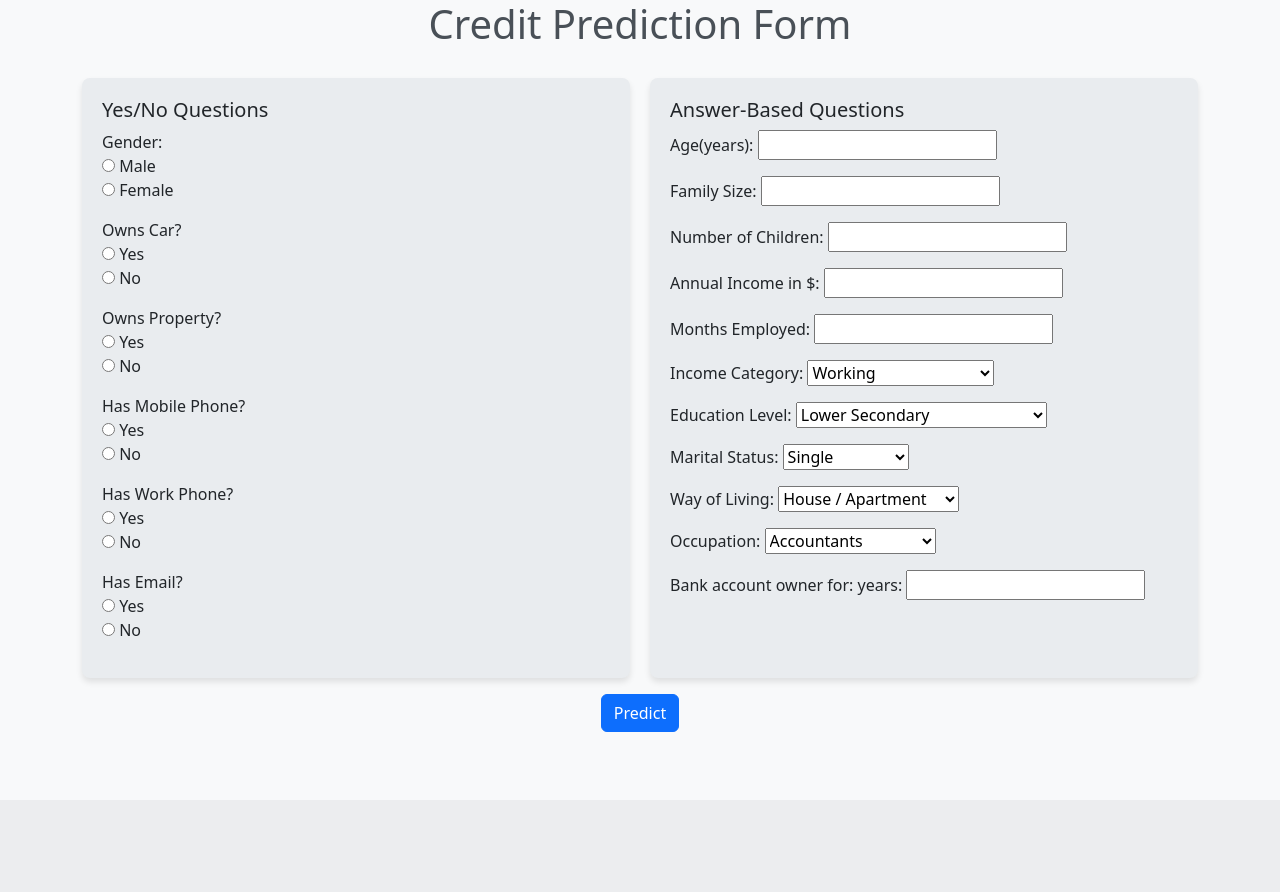
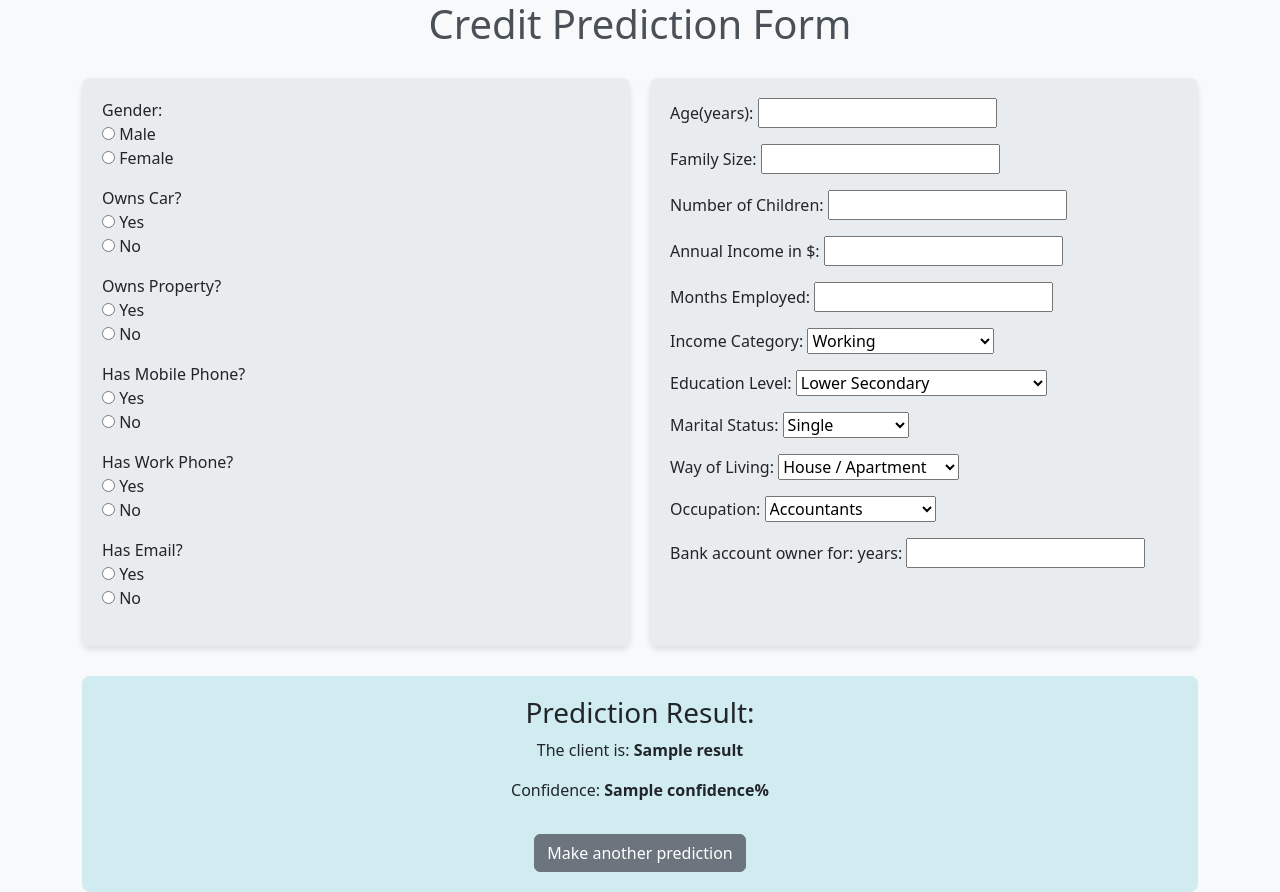
Before and after one commit to N3xou/ComparisonAnalysisDataPreprocessing, a Django app: template DjangoCreditApproval/predictor/templates/predict.html in a window 1280 px wide. Before the commit the page ends 732 px from the top, so only its background shows below. Run offline with Django 5.2, Linux system fonts and the light colour scheme; tables that the repository leaves empty hold one stand-in row (values such as "Sample post"); the template is opened without the code that fills it: values that come from a table or form of the project are taken from there, most other values are stand-ins (such as "Sample title", 1, 10 or a date in 2020).

Commit message:
predictng

```diff
--- a/DjangoCreditApproval/predictor/Views.py
+++ b/DjangoCreditApproval/predictor/Views.py
@@ -123,7 +123,7 @@ def predict_credit(request):
                 'Family_status_Widow': False,
 
             }
-
+            print(form.cleaned_data)
             df = df._append(row, ignore_index=True)
             # Set the selected income type column to True based on the user's input
             df['Children_count'] = form.cleaned_data['kids']
@@ -246,7 +246,7 @@ def predict_credit(request):
             # todo: model predicts same results with same confidence
             print(df.dtypes)
             print(df.head())
-            df = pd.DataFrame([row])
+            #df = pd.DataFrame([row])
             for col in df.columns:
                 if df[col].dtype == 'bool':  # Only cast boolean columns
                     df[col] = df[col].astype(int)
@@ -260,7 +260,7 @@ def predict_credit(request):
             # Determine loan approval status
             result_text = 'Approved' if prediction == 1 else 'Rejected'
             # Return the result in the template
-            return render(request, 'result.html', {'result': result_text, 'confidence': confidence})
+            return render(request, 'predict.html', {'result': result_text, 'confidence': confidence})
 
     else:
         form = CreditPredictionForm()
--- a/DjangoCreditApproval/predictor/templates/predict.html
+++ b/DjangoCreditApproval/predictor/templates/predict.html
@@ -2,7 +2,6 @@
 <html lang="en">
 <head>
     <meta charset="UTF-8">
-    <meta name="viewport" content="width=device-width, initial-scale=1.0">
     <title>Credit Prediction</title>
     <link href="https://cdn.jsdelivr.net/npm/bootstrap@5.3.0/dist/css/bootstrap.min.css" rel="stylesheet">
     <style>
@@ -34,6 +33,12 @@
         button:hover {
             background-color: #5a6268;
         }
+        .result-container {
+            margin-top: 30px;
+            background-color: #d1ecf1;
+            padding: 20px;
+            border-radius: 8px;
+        }
     </style>
 </head>
 <body>
@@ -44,7 +49,6 @@
             <div class="form-container">
                 <!-- Left Column: Yes/No Questions -->
                 <div class="form-column">
-                    <h5>Yes/No Questions</h5>
                     {% for field in form %}
                         {% if field.field.widget.input_type == "radio" %}
                             <div class="mb-3">
@@ -57,7 +61,6 @@
                 </div>
                 <!-- Right Column: Other Questions -->
                 <div class="form-column">
-                    <h5>Answer-Based Questions</h5>
                     {% for field in form %}
                         {% if field.field.widget.input_type != "radio" %}
                             <div class="mb-3">
@@ -69,10 +72,22 @@
                     {% endfor %}
                 </div>
             </div>
+
+            {% if not result %}
             <div class="text-center mt-3">
                 <button type="submit" class="btn btn-primary">Predict</button>
             </div>
+            {% endif %}
         </form>
+
+        {% if result %}
+        <div class="result-container text-center">
+            <h3>Prediction Result:</h3>
+            <p>The client is: <strong>{{ result }}</strong></p>
+            <p>Confidence: <strong>{{ confidence }}%</strong></p>
+            <a href="{% url 'predict_credit' %}" class="btn btn-secondary mt-3">Make another prediction</a>
+        </div>
+        {% endif %}
     </div>
 </body>
 </html>
```
